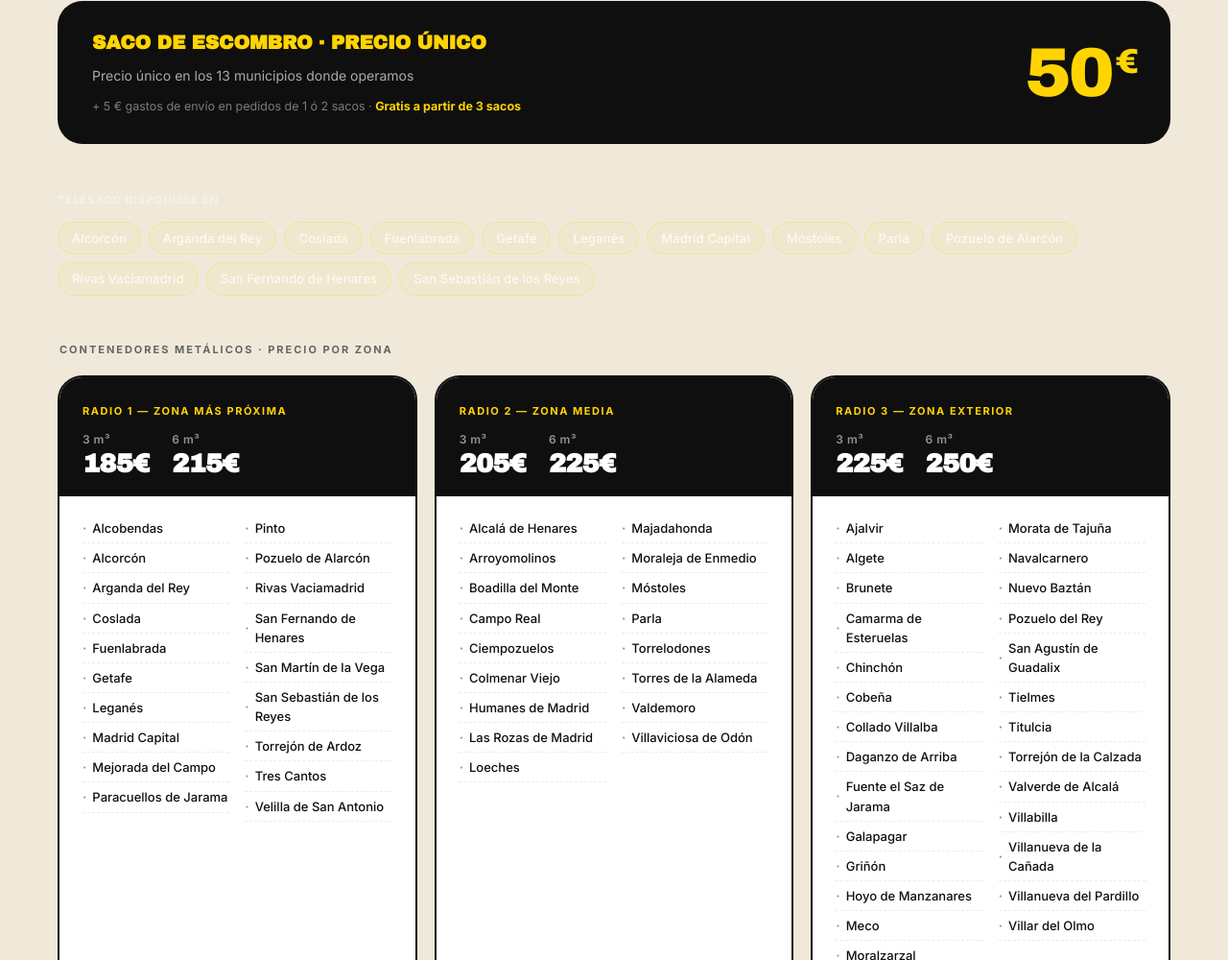
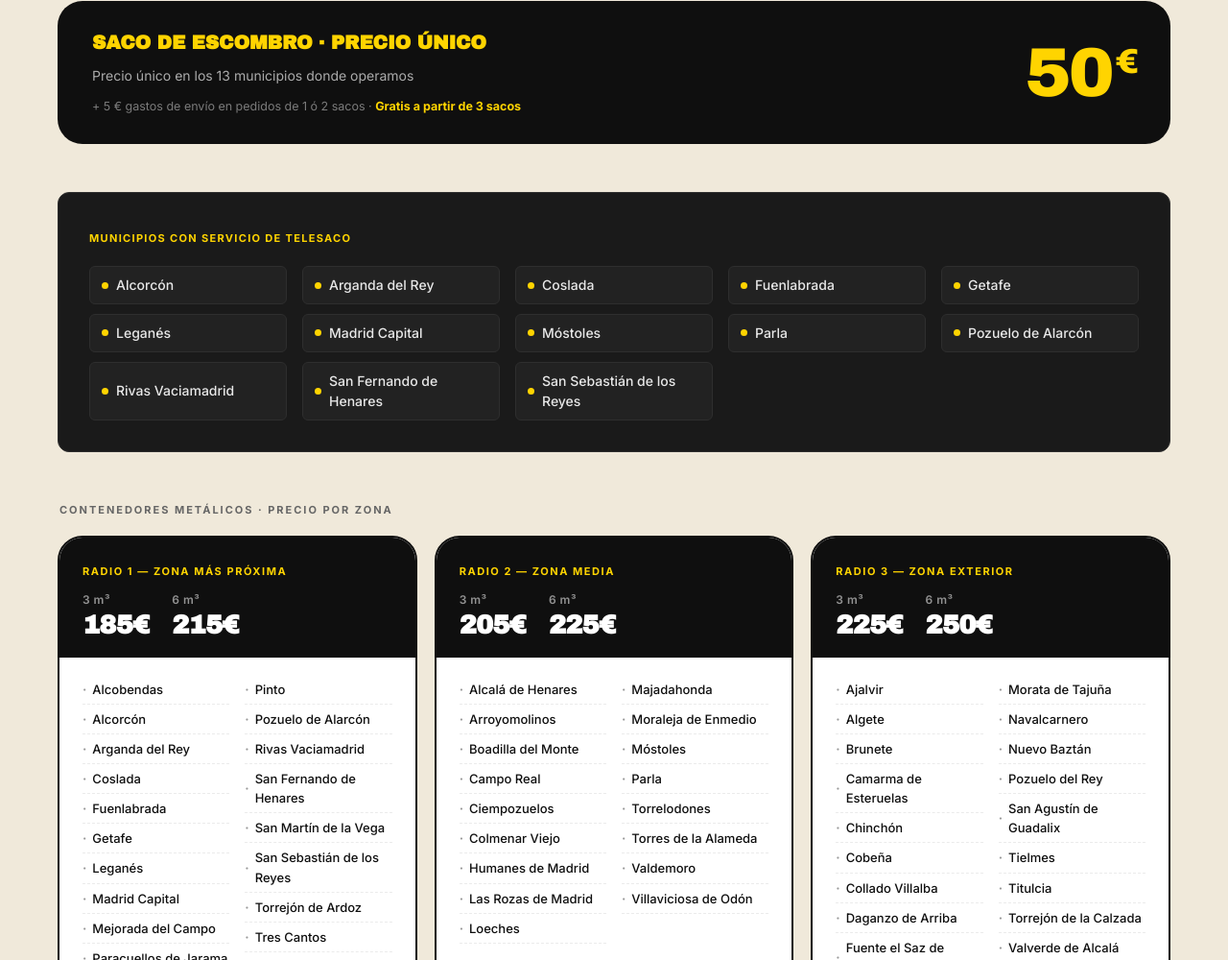
Before and after one commit to manghiuc/telesaco, a website: page index.html in a window 1280 px wide. Shown: the part 3118-4118 px from the top of the page at 96% size. Drawn offline with Linux system fonts and the light colour scheme.

Commit message:
Update index.html and styles

```diff
--- a/index.html
+++ b/index.html
@@ -404,21 +404,21 @@
 
   <!-- Telesaco municipalities -->
   <div class="saco-towns">
-    <span class="saco-towns__label">Telesaco disponible en</span>
-    <div class="saco-towns__pills">
-      <span>Alcorcón</span>
-      <span>Arganda del Rey</span>
-      <span>Coslada</span>
-      <span>Fuenlabrada</span>
-      <span>Getafe</span>
-      <span>Leganés</span>
-      <span>Madrid Capital</span>
-      <span>Móstoles</span>
-      <span>Parla</span>
-      <span>Pozuelo de Alarcón</span>
-      <span>Rivas Vaciamadrid</span>
-      <span>San Fernando de Henares</span>
-      <span>San Sebastián de los Reyes</span>
+    <p class="saco-towns__label">Municipios con servicio de telesaco</p>
+    <div class="saco-towns__grid">
+      <div class="saco-town"><span class="saco-town__dot"></span>Alcorcón</div>
+      <div class="saco-town"><span class="saco-town__dot"></span>Arganda del Rey</div>
+      <div class="saco-town"><span class="saco-town__dot"></span>Coslada</div>
+      <div class="saco-town"><span class="saco-town__dot"></span>Fuenlabrada</div>
+      <div class="saco-town"><span class="saco-town__dot"></span>Getafe</div>
+      <div class="saco-town"><span class="saco-town__dot"></span>Leganés</div>
+      <div class="saco-town"><span class="saco-town__dot"></span>Madrid Capital</div>
+      <div class="saco-town"><span class="saco-town__dot"></span>Móstoles</div>
+      <div class="saco-town"><span class="saco-town__dot"></span>Parla</div>
+      <div class="saco-town"><span class="saco-town__dot"></span>Pozuelo de Alarcón</div>
+      <div class="saco-town"><span class="saco-town__dot"></span>Rivas Vaciamadrid</div>
+      <div class="saco-town"><span class="saco-town__dot"></span>San Fernando de Henares</div>
+      <div class="saco-town"><span class="saco-town__dot"></span>San Sebastián de los Reyes</div>
     </div>
   </div>
 
--- a/src/css/styles.css
+++ b/src/css/styles.css
@@ -646,42 +646,46 @@ ul,ol{ list-style:none; padding:0; margin:0; }
   background: var(--paper-2);
 }
 
-/* Telesaco municipality pills */
+/* Telesaco municipality grid */
 .saco-towns {
   max-width: var(--container);
-  margin: 0 auto 48px;
-  display: flex;
-  flex-direction: column;
-  gap: 14px;
+  margin: 0 auto 52px;
+  background: #1a1a1a;
+  border: 1px solid #2e2e2e;
+  border-radius: 12px;
+  padding: 28px 32px 32px;
 }
 .saco-towns__label {
   font-size: 11px;
   font-weight: 700;
-  letter-spacing: 0.1em;
+  letter-spacing: 0.12em;
   text-transform: uppercase;
-  color: rgba(255,255,255,.4);
+  color: var(--y);
+  margin-bottom: 20px;
 }
-.saco-towns__pills {
+.saco-towns__grid {
+  display: grid;
+  grid-template-columns: repeat(auto-fill, minmax(180px, 1fr));
+  gap: 10px 16px;
+}
+.saco-town {
   display: flex;
-  flex-wrap: wrap;
+  align-items: center;
   gap: 8px;
+  font-size: 14px;
+  font-weight: 500;
+  color: #e8e8e8;
+  padding: 8px 12px;
+  border-radius: 6px;
+  background: #222;
+  border: 1px solid #2e2e2e;
 }
-.saco-towns__pills span {
-  display: inline-block;
-  padding: 6px 14px;
-  border: 1px solid rgba(255,212,0,.25);
-  border-radius: 999px;
-  font-size: 13px;
-  font-weight: 500;
-  color: rgba(255,255,255,.75);
-  background: rgba(255,212,0,.05);
-  letter-spacing: 0.01em;
-  transition: background 0.15s, color 0.15s, border-color 0.15s;
-}
-.saco-towns__pills span:hover {
-  background: rgba(255,212,0,.12);
-  color: var(--y);
-  border-color: rgba(255,212,0,.5);
+.saco-town__dot {
+  width: 7px;
+  height: 7px;
+  border-radius: 50%;
+  background: var(--y);
+  flex-shrink: 0;
 }
 
 /* Saco flat price banner */
```
